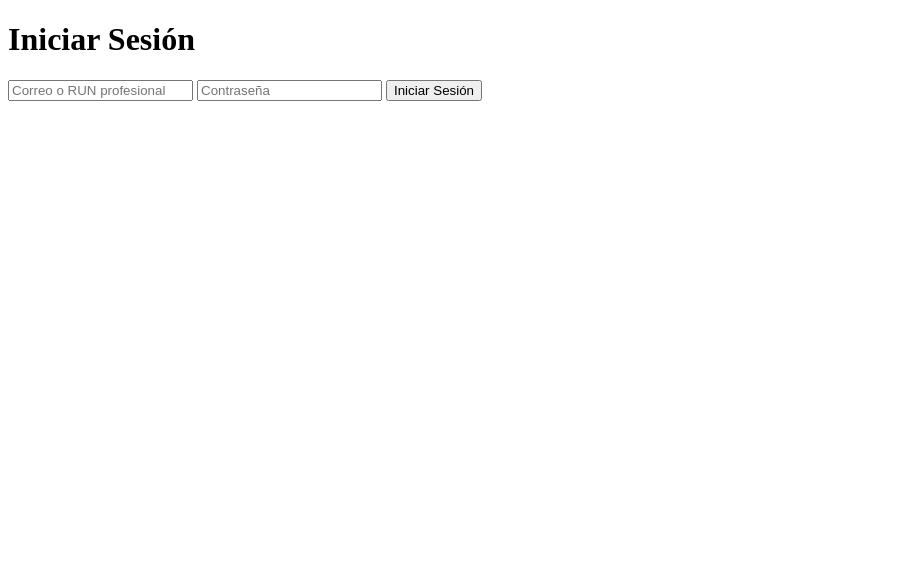
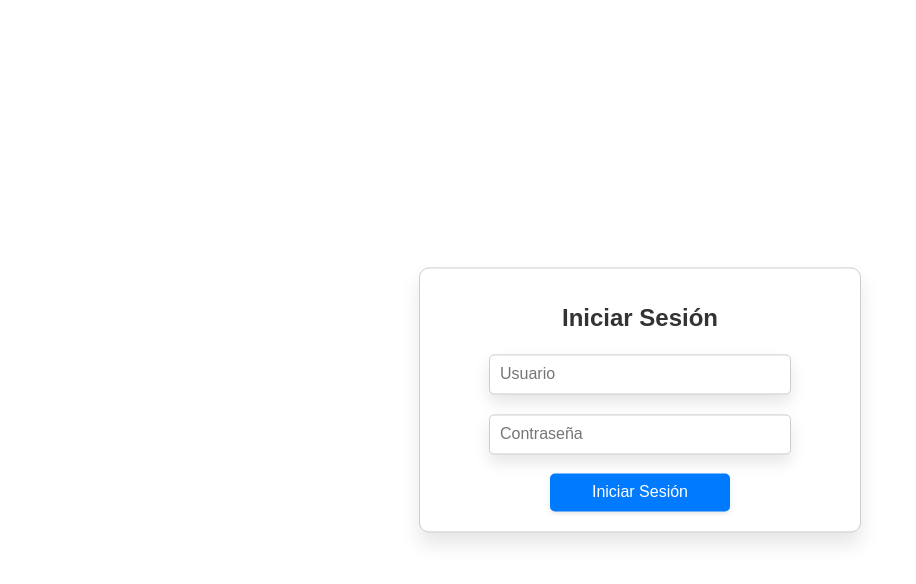
Before and after one commit to lautaro-araya/v1, a Django app: page / in a window 1280 px wide. Shown: the top 584 px of the page, without its empty margins (0-916 px from the left). Run offline with Django 4.2, Linux system fonts and the light colour scheme.

Commit message:
login_created

```diff
--- a/trans_moraga/core/static/core/style.css
+++ b/trans_moraga/core/static/core/style.css
@@ -1,3 +1,7 @@
+* {
+    /*outline: 1px solid red;*/
+}
+
 body {
     font-family: Arial, sans-serif;
     margin: 20px;
@@ -59,3 +63,71 @@ table th {
 .add-button:hover {
     background-color: #45a049;
 }
+
+.login-container {
+    display: block;
+    position: absolute;
+    top: 50%;
+    left: 50%;
+    transform: translate(-50%, -50%);
+    width: 400px;
+    padding: 20px;
+    border: 1px solid #ccc;
+    border-radius: 10px;
+    background-color: #ffffff;
+    box-shadow: 0 12px 20px rgba(0, 0, 0, 0.1);
+    text-align: center; /* Centra el texto dentro del contenedor */
+}
+
+.login-container h1{
+    font-size: 24px;
+    margin-bottom: 20px;
+    color: #333;
+}
+
+.login-container form{
+    flex-direction: column;
+    align-items: center;
+}
+
+.login-container input[type="text"],
+.login-container input[type="password"] {
+    width: 80%;
+    max-width: 280px;
+    padding: 10px;
+    margin: 2px 0;
+    border: 1px solid #ccc;
+    border-radius: 5px;
+    font-size: 16px;
+    box-shadow: 0 8px 16px rgba(0, 0, 0, 0.1);
+    transition: border-color 0.3s ease;
+}
+
+.login-container input[type="text"]:focus,
+.login-container input[type="password"]:focus {
+    border-color: #007BFF; /* Color del borde al enfocar */
+    outline: none;
+}
+
+.login-container button {
+    width: 45%;
+    max-width: 280px;
+    padding: 10px;
+    margin-top: 1px;
+    background-color: #007BFF; /* Color de fondo */
+    color: #fff; /* Color del texto */
+    font-size: 16px;
+    border: none;
+    border-radius: 5px;
+    cursor: pointer;
+    box-shadow: 0 2px 4px rgba(0, 0, 0, 0.1);
+    transition: background-color 0.3s ease;
+}
+
+.login-container button:hover {
+    background-color: #7abaff; /* Color del botón al pasar el ratón */
+}
+
+.login-container button:active {
+    background-color: #004085; /* Color al hacer clic */
+}
--- a/trans_moraga/core/templates/core/login.html
+++ b/trans_moraga/core/templates/core/login.html
@@ -4,7 +4,7 @@
     {% load static %}
     <meta charset="UTF-8">
     <meta name="viewport" content="width=device-width, initial-scale=1.0">
-    <!-- <link rel="stylesheet" href="{% static 'core/style.css' %}"> -->
+    <link rel="stylesheet" href="{% static 'core/style.css' %}">
     <title>Iniciar Sesión</title>
 </head>
 <body>
@@ -12,9 +12,8 @@
         <h1>Iniciar Sesión</h1>
         <form method="POST">
             {% csrf_token %}
-            <!-- Permitir ingresar correo o run profesional -->
-            <input type="text" name="username" placeholder="Correo o RUN profesional" required>
-            <input type="password" name="password" placeholder="Contraseña" required>
+            <p><input type="text" name="username" placeholder="Usuario" required></p>
+            <p></p><input type="password" name="password" placeholder="Contraseña" required></p>
             {% if errors.autenticación %}
               <div class="error">{{ errors.autenticación }}</div>
             {% endif %}
--- a/trans_moraga/core/urls.py
+++ b/trans_moraga/core/urls.py
@@ -3,5 +3,5 @@ from . import views
 
 urlpatterns = [
     path('',views.login_view, name='login'),
-    path('',views.crear_formulario, name='crear_formulario'),
+    path('crear_formulario/',views.crear_formulario, name='crear_formulario'),
 ]
```
Also changed, not shown: trans_moraga/db.sqlite3.
